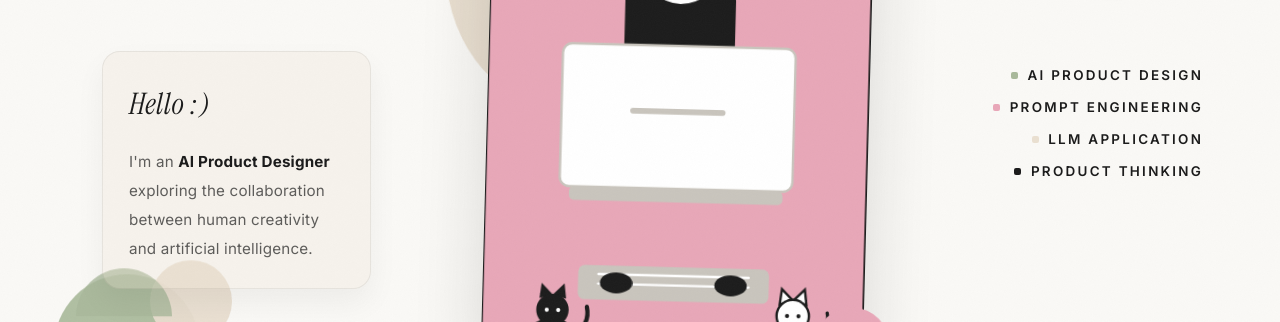
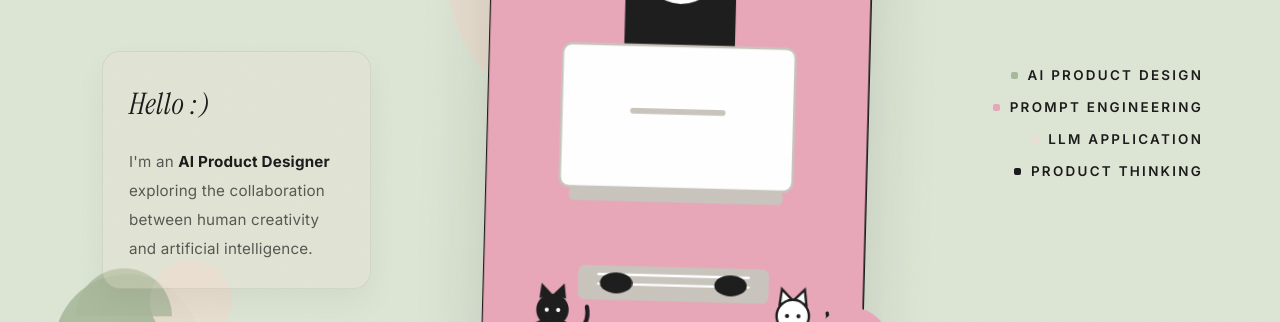
Before and after one commit to youyunlily-design/profolio2, a website: page hero.html in a window 1280 px wide. Shown: the part 301-623 px from the top of the page. Drawn offline with Linux system fonts and the light colour scheme.

Commit message:
全站背景统一为淡绿色 #DDE6D5：纯色无纹理/渐变/摄影，导航栏/modal 同步更新

```diff
--- a/css/style.css
+++ b/css/style.css
@@ -7,8 +7,8 @@
    ============================================================ */
 
 :root {
-  --bg: #FAF9F6;
-  --bg-2: #F2F1EC;
+  --bg: #DDE6D5;
+  --bg-2: #D5E0CC;
   --ink: #1C1C1C;
   --ink-2: rgba(28, 28, 28, .68);
   --ink-3: rgba(28, 28, 28, .42);
@@ -88,14 +88,14 @@ em { font-style: italic; }
   position: fixed;
   inset: 0 0 auto 0;
   z-index: 200;
-  background: rgba(250, 249, 246, .6);
+  background: rgba(221, 230, 213, .6);
   backdrop-filter: blur(14px);
   -webkit-backdrop-filter: blur(14px);
   border-bottom: 1px solid transparent;
   transition: border-color .4s, background .4s;
 }
 
-.nav.scrolled { border-bottom-color: var(--line); background: rgba(250, 249, 246, .88); }
+.nav.scrolled { border-bottom-color: var(--line); background: rgba(221, 230, 213, .88); }
 
 .nav-inner {
   height: 72px;
@@ -2052,7 +2052,7 @@ html.anim .hero-ai .hero-contact-card.in li:nth-child(3) { opacity: 1; transitio
   align-items: center;
   justify-content: center;
   padding: 4vh 4vw;
-  background: rgba(236, 239, 231, .97);
+  background: rgba(221, 230, 213, .97);
   visibility: hidden;
   opacity: 0;
   transition: opacity .45s var(--ease), visibility .45s;
--- a/hero.html
+++ b/hero.html
@@ -16,7 +16,7 @@
        ============================================================ */
 
     :root {
-      --warm: #FAF9F6;
+      --warm: #DDE6D5;
       --ink: #1C1C1C;
       --sage: #A8B89A;
       --pink: #E8A7B8;
```
